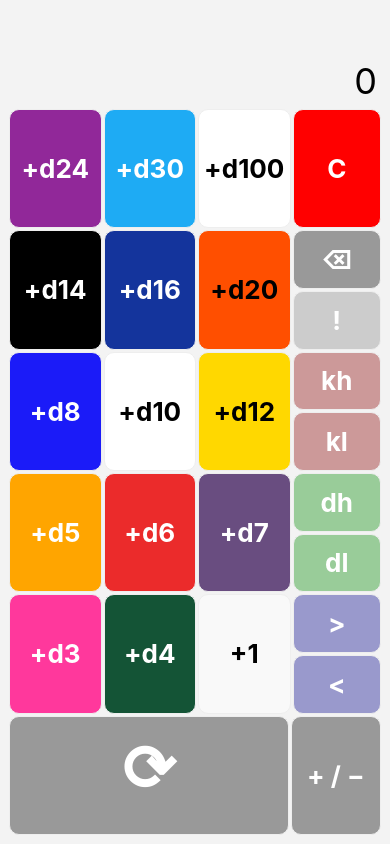
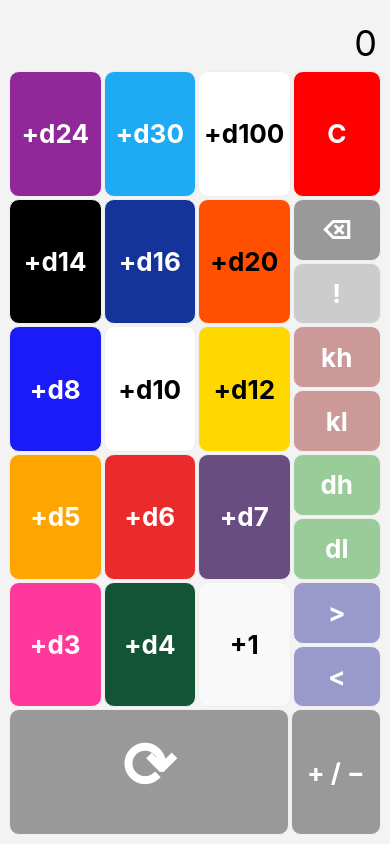
Before and after one commit to jonthysell/Diceriffic, a React Native app: screen / in a window 390 px wide. Built offline with nearby package versions, Linux system fonts and the light colour scheme.

Commit message:
Fix equation and rolls to not wrap

```diff
--- a/components/CalcView.tsx
+++ b/components/CalcView.tsx
@@ -70,13 +70,23 @@ function CalcView(props: CalcViewProps) {
   return (
     <View style={styles.container}>
       <View style={styles.textRow}>
-        <Text style={styles.equationText}>{equationText}</Text>
+        <Text
+          style={styles.equationText}
+          numberOfLines={1}
+          ellipsizeMode="head"
+        >
+          {equationText}
+        </Text>
       </View>
       <View style={styles.textRow}>
-        <Text style={styles.rollsText}>{rollsText}</Text>
+        <Text style={styles.rollsText} numberOfLines={1} ellipsizeMode="head">
+          {rollsText}
+        </Text>
       </View>
       <View style={styles.textRow}>
-        <Text style={styles.resultText}>{resultText}</Text>
+        <Text style={styles.resultText} numberOfLines={1}>
+          {resultText}
+        </Text>
       </View>
       <View style={styles.buttonRow}>
         <CalcButton
```
